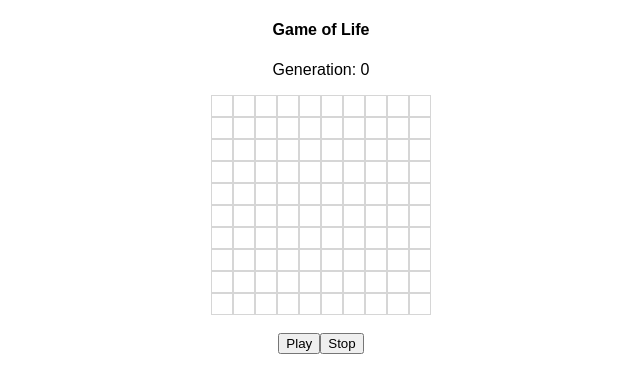
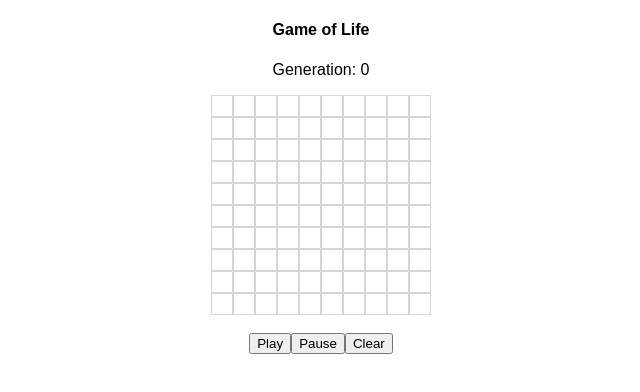
Before and after one commit to pablo-jurado/game-of-life, a React app: page / in a window 1280 px wide. Shown: the top 392 px of the page, without its empty margins (319-959 px from the left). Built offline with nearby package versions, Linux system fonts and the light colour scheme.

Commit message:
add clear button

```diff
--- a/src/App.js
+++ b/src/App.js
@@ -22,7 +22,8 @@ class App extends Component {
     this.clickBox = this.clickBox.bind(this);
     this.reRender = this.reRender.bind(this);
     this.play = this.play.bind(this);
-    this.stop = this.stop.bind(this);
+    this.pause = this.pause.bind(this);
+    this.clear = this.clear.bind(this);
   }
 
   makeBoard(maxRow, maxCol) {
@@ -48,12 +49,18 @@ class App extends Component {
   }
 
   play() {
-    this.stop();
+    clearInterval(this.intervalId);
     this.intervalId = setInterval(this.reRender, 1000);
     this.setState({ gameOn: true });
   }
 
-  stop() {
+  clear() {
+    var newBoard = this.makeBoard(this.state.boardX, this.state.boardY);
+    clearInterval(this.intervalId);
+    this.setState({ gameOn: false, board: newBoard, renderCount: 0 });
+  }
+
+  pause() {
     this.setState({ gameOn: false });
     clearInterval(this.intervalId);
   }
@@ -123,7 +130,8 @@ class App extends Component {
         </div>
         <br />
         <button type="button" onClick={this.play}>Play</button>
-        <button type="button" onClick={this.stop}>Stop</button>
+        <button type="button" onClick={this.pause}>Pause</button>
+        <button type="button" onClick={this.clear}>Clear</button>
 
       </div>
     );
```
